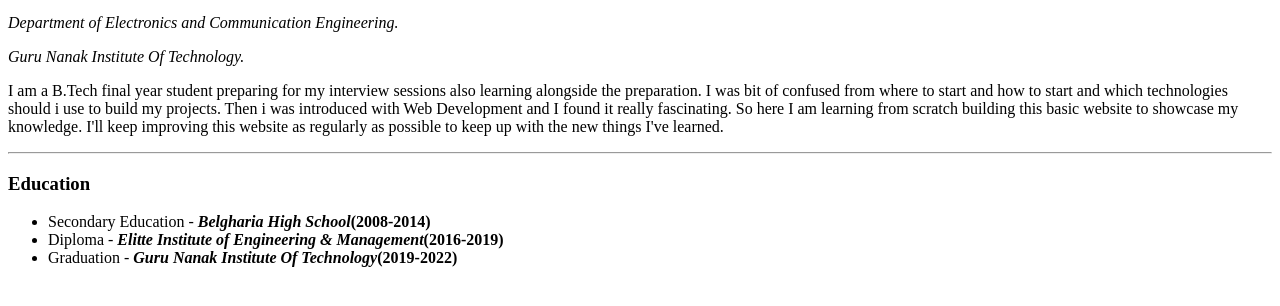
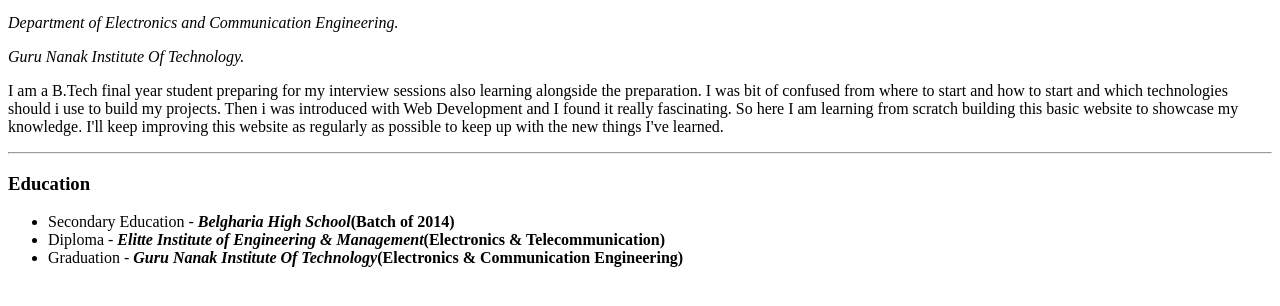
Before and after one commit to souvikk27/WEB-Projects, a plain HTML site: page HTML/index.html in a window 1280 px wide. Shown: the part 100-406 px from the top of the page. Drawn offline with Linux system fonts and the light colour scheme.

Commit message:
a few more lines

```diff
--- a/HTML/index.html
+++ b/HTML/index.html
@@ -14,9 +14,9 @@
 	<hr>
 	<h3>Education</h3>
 	<ul>
-		<li>Secondary Education - <em><strong>Belgharia High School</em>(2008-2014)</strong></li>
-		<li>Diploma - <em><strong>Elitte Institute of Engineering & Management</em>(2016-2019)</strong></li>
-		<li>Graduation - <em><strong>Guru Nanak Institute Of Technology</em>(2019-2022)</strong></li>
+		<li>Secondary Education - <em><strong>Belgharia High School</em>(Batch of 2014)</strong></li>
+		<li>Diploma - <em><strong>Elitte Institute of Engineering & Management</em>(Electronics & Telecommunication)</strong></li>
+		<li>Graduation - <em><strong>Guru Nanak Institute Of Technology</em>(Electronics & Communication Engineering)</strong></li>
 	</ul>
 
 </body>
```
